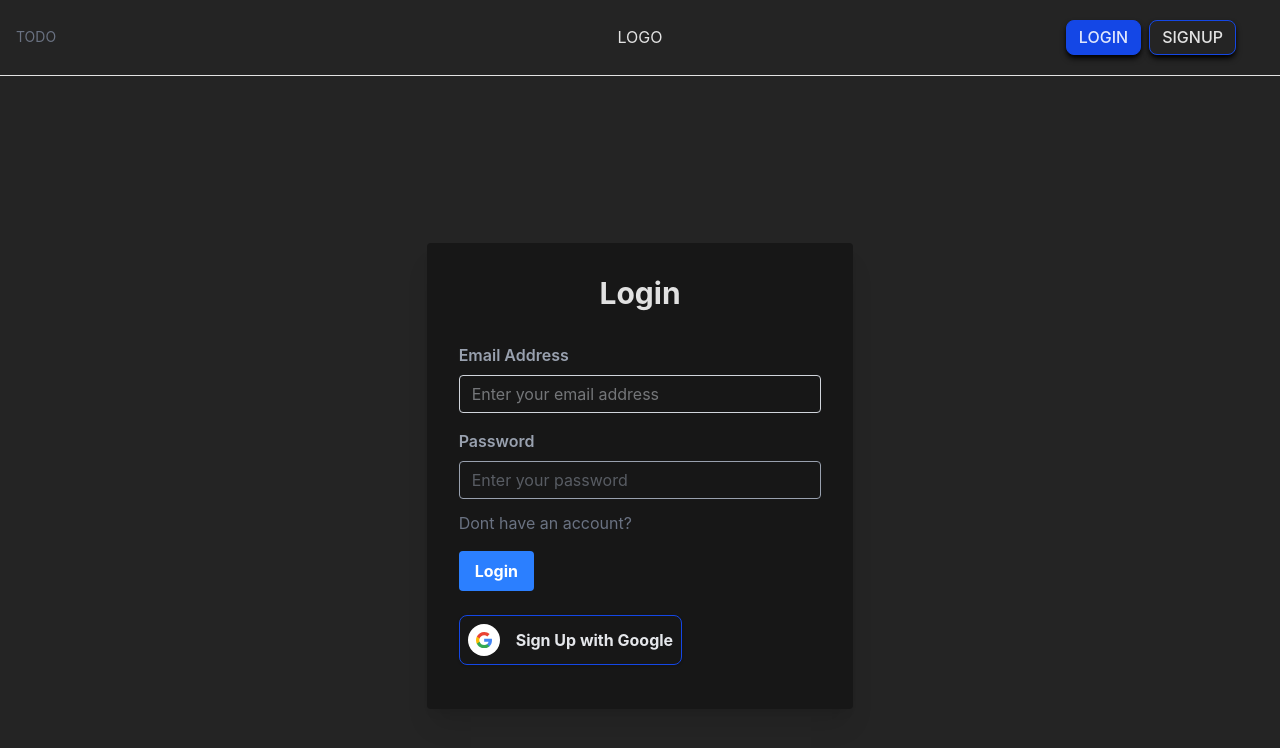
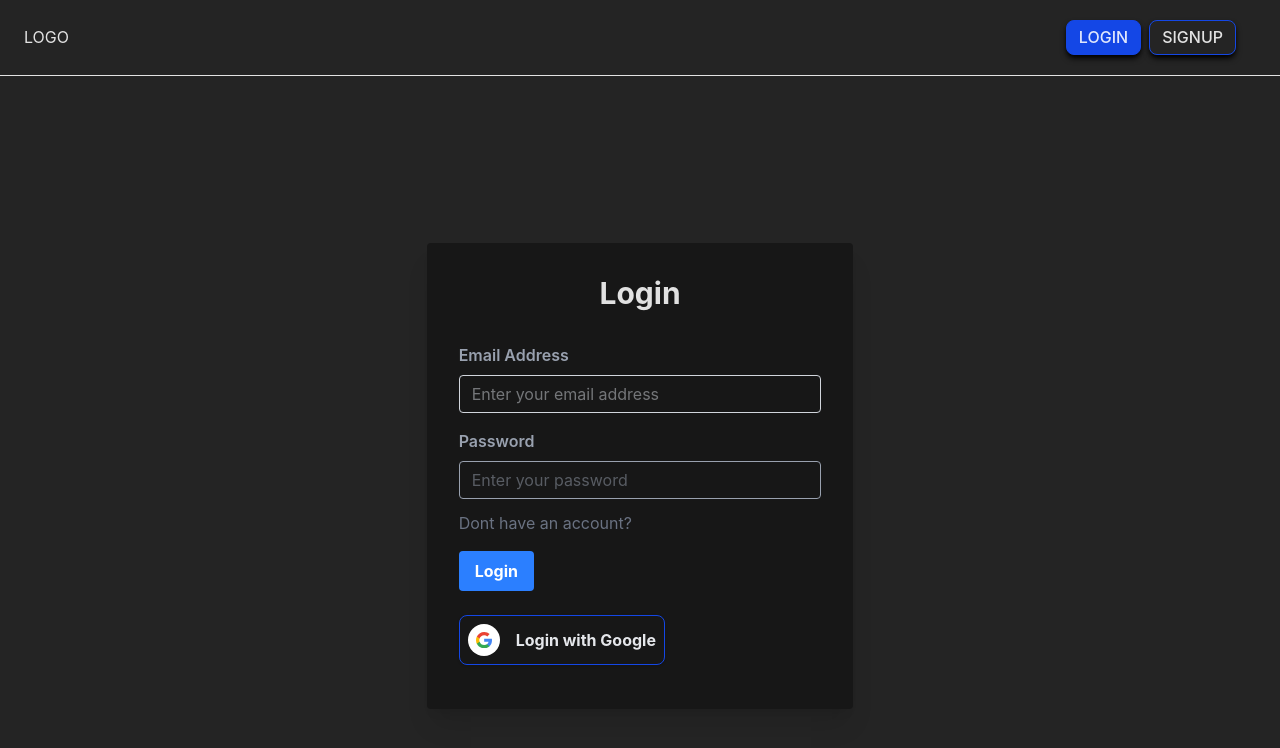
Before and after one commit to repsacl/todo-app, a React (Vite) app: page /todo-app/login in a window 1280 px wide. Shown: the top 748 px of the page. Built offline with nearby package versions, Linux system fonts and the light colour scheme.

Commit message:
navbar changes

```diff
--- a/index.html
+++ b/index.html
@@ -4,7 +4,7 @@
 <head>
   <meta charset="UTF-8" />
   <meta name="viewport" content="width=device-width, initial-scale=1.0" />
-  <title>Supabase</title>
+  <title>Todo-app</title>
   <script>
     (function (l) {
       if (l.search[1] === '/') {
--- a/src/Components/NavBar.jsx
+++ b/src/Components/NavBar.jsx
@@ -9,8 +9,9 @@ function NavBar() {
 
   return (
     <nav className="flex items-center justify-between w-full p-4 border-b bg-rgb(240, 240, 240)">
-      <div className="text-gray-500 text-sm">TODO</div>
-      <Link to={"/"} className="absolute left-1/2 transform -translate-x-1/2">LOGO</Link>
+
+      <Link to={"/"} className="mx-2 justify-start">LOGO</Link>
+
       <ul className="flex md:space-x-6 space-x-4 md:text-lg text-sm font-medium md:px-6 px-1">
         {session ? (
           <Link to="/profile"><BTN className={"p-1 px-3 m-1 hover:text-black hover:bg-white"}>Profile</BTN></Link>
--- a/src/Pages/Login.jsx
+++ b/src/Pages/Login.jsx
@@ -40,16 +40,16 @@ function Login() {
     const { error } = await supabase.auth.signInWithOAuth({
       provider: 'google',
       options: {
-        redirectTo: `http://localhost:5173/todo`,
+        redirectTo: `https://repsacl.github.io/todo-app/todo`,
       },
     });
 
     if (error) {
       console.error('Error logging in with Google:', error.message);
     }
-    else{
-      navigate("/todo");
-    }
+    // else{
+    //   navigate("/todo");
+    // }
     // onAuthStateChange vil oppdatere session hvis login er vellykket
   };
 
@@ -137,7 +137,7 @@ function Login() {
             </div>
 
             <span className="ml-4">
-              Sign Up with Google
+              Login with Google
               </span>
           </button>
 
--- a/src/Pages/SignUp.jsx
+++ b/src/Pages/SignUp.jsx
@@ -50,16 +50,16 @@ function SignUp() {
     const { error } = await supabase.auth.signInWithOAuth({
       provider: 'google',
       options: {
-        redirectTo: `http://localhost:5173/todo`,
+        redirectTo: `https://repsacl.github.io/todo-app/todo`,
       },
     });
 
     if (error) {
       console.error('Error logging in with Google:', error.message);
     }
-    else{
-      navigate("/todo");
-    }
+    // else{
+    //   navigate("/todo");
+    // }
 
   }
   return (
```
